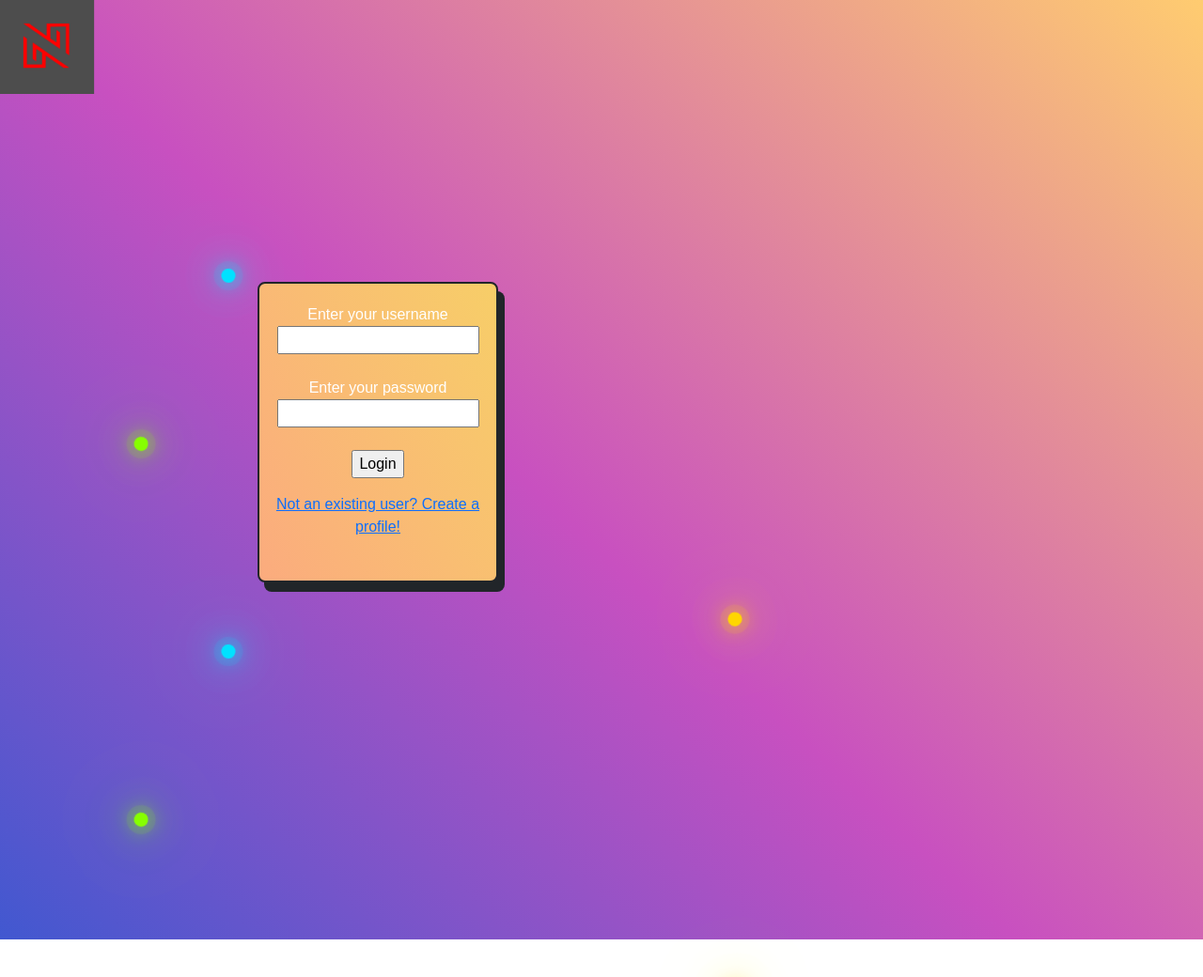
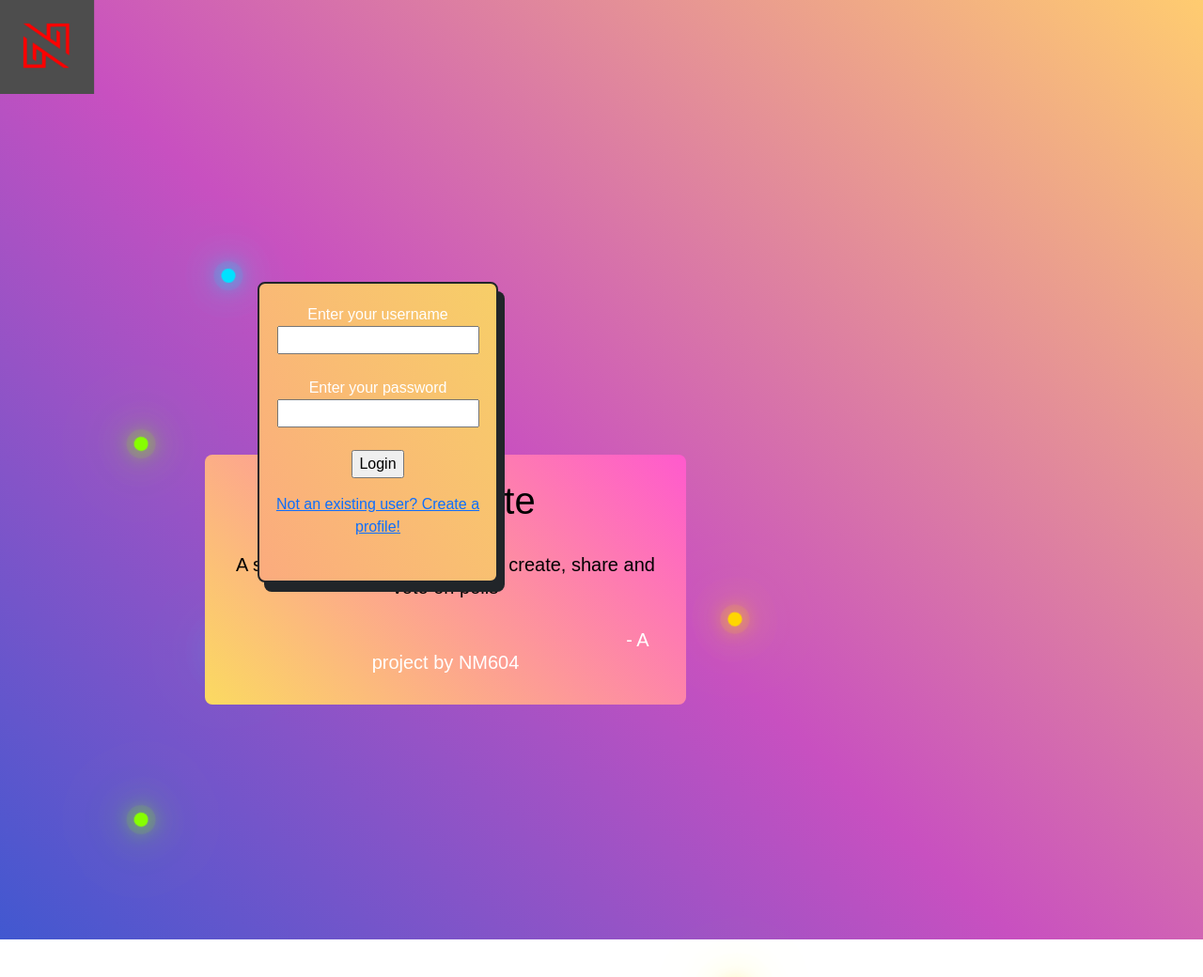
Before and after one commit to NM604/Project_Voting_Site, a Flask app: page / in a window 1280 px wide. Shown: the top 1040 px of the page at 94% size. Run offline with Flask 2, Linux system fonts and the light colour scheme; some libraries are stand-ins or nearby versions.

Commit message:
Final commit to fix some graphical issues

```diff
--- a/votingsite/static/style.css
+++ b/votingsite/static/style.css
@@ -61,13 +61,14 @@
 }
 
 .center_div {
+  position: absolute;
   border: 10px Tomato;
   border-radius: 8px;
-  margin-left: auto;
-  margin-right: auto;
+  right: 550px;
   width: 40%;
   text-align: center;
   padding: 25px;
   background-color: #FBDA61;
   background-image: linear-gradient(45deg, #FBDA61 0%, #FF5ACD 100%);
+  bottom: 250px;
 }
--- a/votingsite/templates/login.html
+++ b/votingsite/templates/login.html
@@ -1,5 +1,12 @@
 {% extends "base.html" %}
 {% block body %}
+      <div class="center_div">
+      <h2 class="display-4" style="color:Black; font-family: sans-serif; font-size: 40px;">Voting Site</h2>
+      <br/>
+      <h6 class="display-4" style="color:Black; font-family: sans-serif; font-size: 20px;">A simple website where you can create, share and vote on polls</h6>
+      <br/>
+      <h6 class="display-4" style="color:White; font-family: sans-serif; font-size: 20px;"> &emsp; &emsp; &emsp; &emsp; &emsp; &emsp; &emsp; &emsp; &emsp; &emsp; &emsp; &emsp; &emsp; &emsp; &emsp; &emsp;  - A project by NM604</h6>
+     </div>
      <div class="bottom_div">
       <p style="color:White; font-family: sans-serif;">
       <form method = "post" action = "/login">
```
